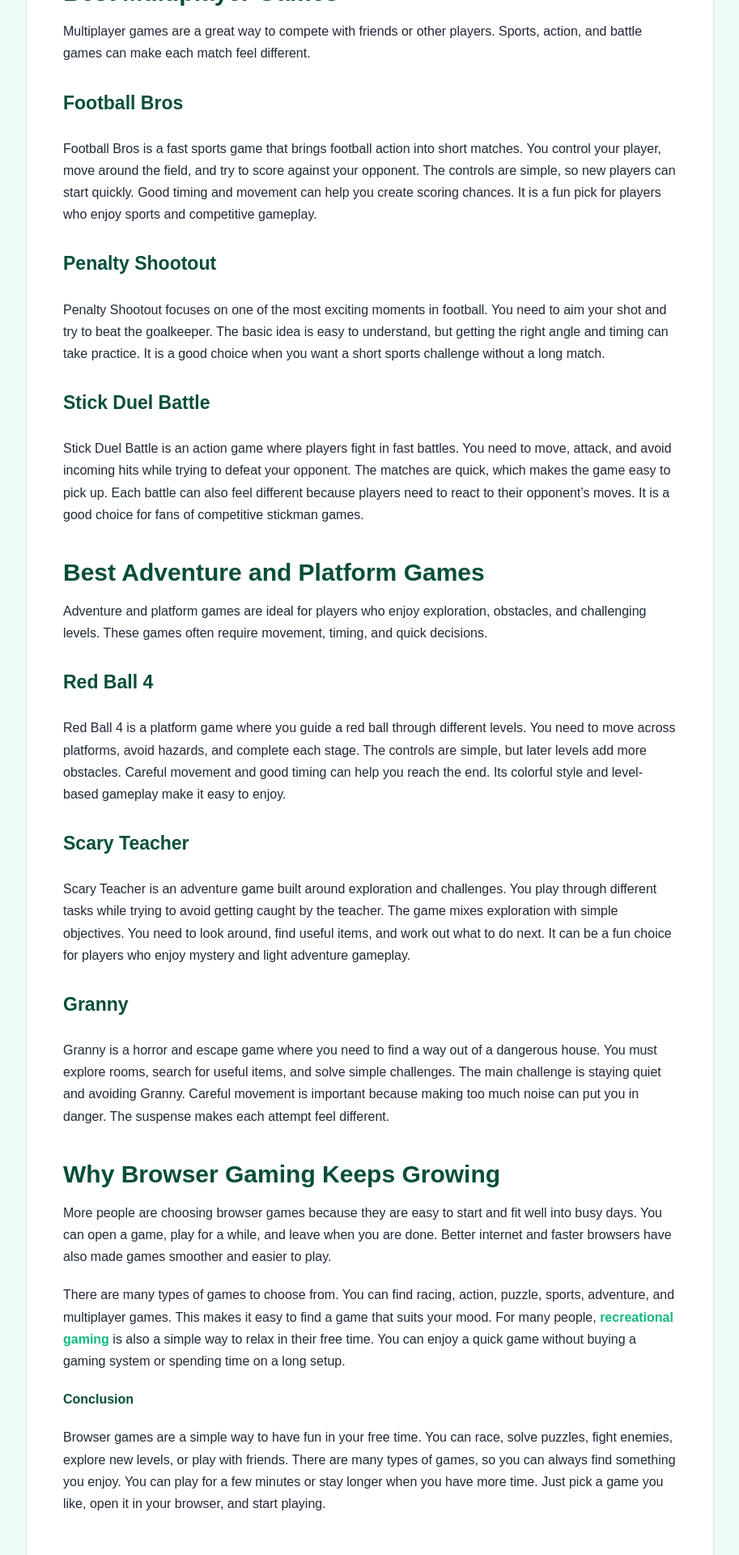
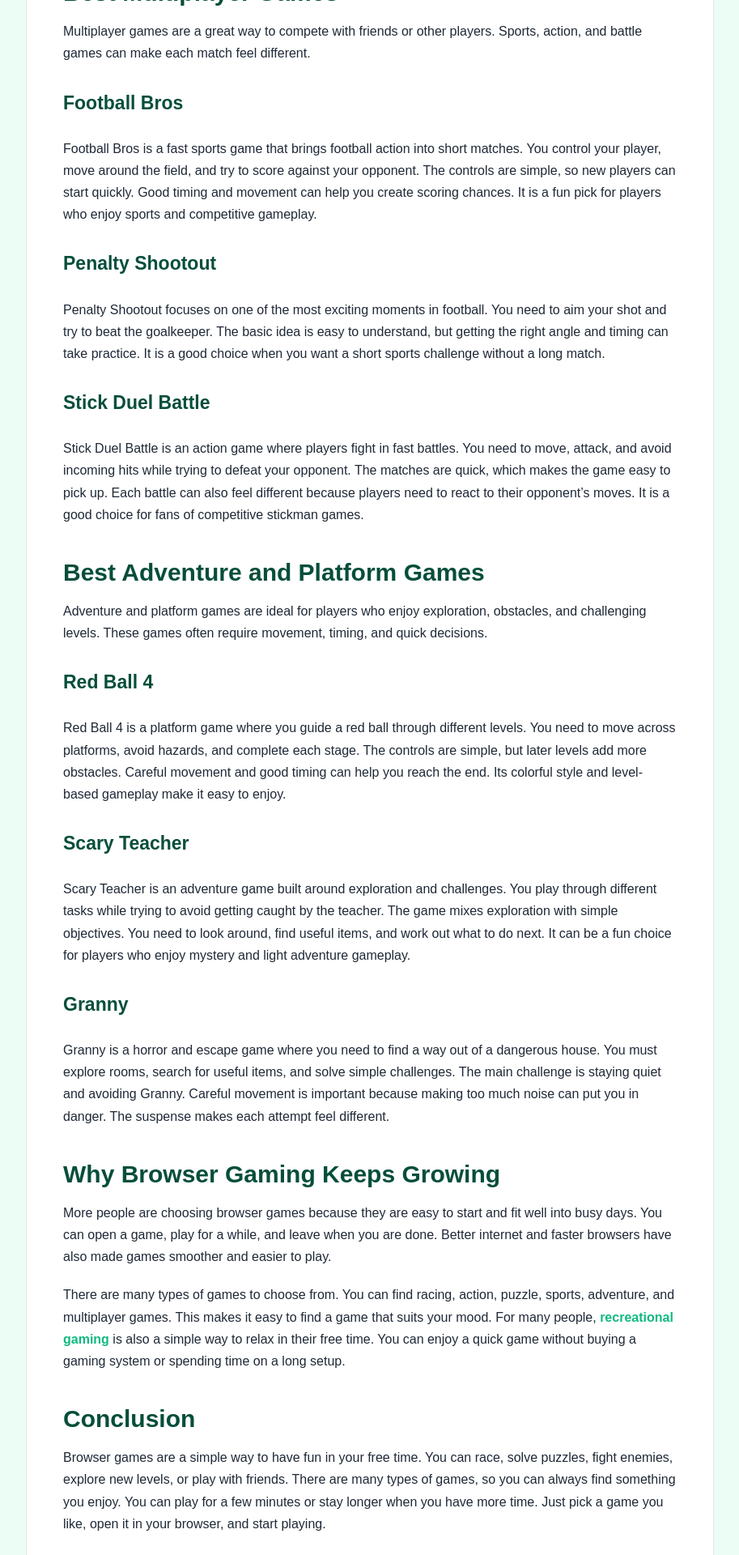
Before and after one commit to browsergamesonline/blog, a Jekyll site: the page built from _posts/2026-08-21-best-browser-games-2026.md, in a window 1280 px wide. Shown: the part 4480-6400 px from the top of the page at 81% size, without its empty margins (183-1096 px from the left). Built offline with Jekyll 4.4.1, drawn with Linux system fonts in a browser that asks for light colours.

```diff
--- a/_posts/2026-08-21-best-browser-games-2026.md
+++ b/_posts/2026-08-21-best-browser-games-2026.md
@@ -92,6 +92,6 @@ More people are choosing browser games because they are easy to start and fit we
 
 There are many types of games to choose from. You can find racing, action, puzzle, sports, adventure, and multiplayer games. This makes it easy to find a game that suits your mood. For many people, [recreational gaming](https://www.scribd.com/document/926271511/Recreational-Games) is also a simple way to relax in their free time. You can enjoy a quick game without buying a gaming system or spending time on a long setup.
 
-**Conclusion**
+## Conclusion
 
 Browser games are a simple way to have fun in your free time. You can race, solve puzzles, fight enemies, explore new levels, or play with friends. There are many types of games, so you can always find something you enjoy. You can play for a few minutes or stay longer when you have more time. Just pick a game you like, open it in your browser, and start playing.
```
